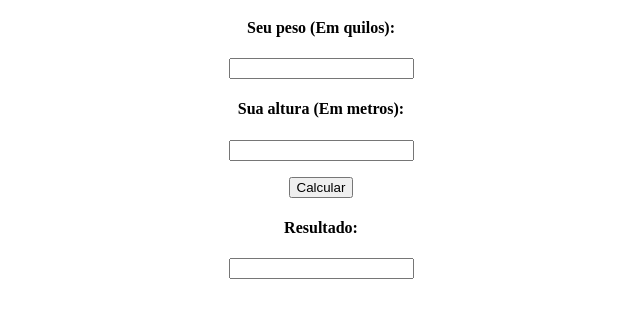
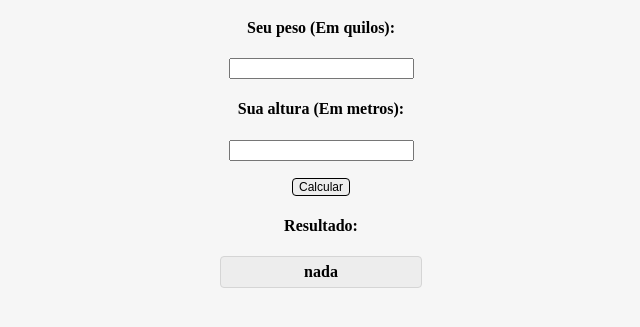
Before and after one commit to fehsato/Projeto-IMC, a plain HTML site: page index.html in a window 1280 px wide. Shown: the part 61-388 px from the top of the page, without its empty margins (319-959 px from the left). Drawn offline with Linux system fonts and the light colour scheme.

Commit message:
Add files via upload

```diff
--- a/index.html
+++ b/index.html
@@ -11,14 +11,16 @@
 <body>
     <h1>Projeto IMC</h1>
     <h4>Seu peso (Em quilos): </h4>
-    <input type="text" id="peso">
+    <input type="number" id="peso">
     <h4>Sua altura (Em metros): </h4>
-    <input type="text" id="altura">
+    <input type="number" id="altura">
     <p>
     <button onclick="calcularIMC()"> Calcular </button>
     </p>
     <h4>Resultado: </h4>
-    <input type="text" id="result" readonly>
+    <div class="resultado">
+        <h4 id="txt-resultado">  nada</h4>
+    </div>
 
 
 
--- a/script.js
+++ b/script.js
@@ -5,5 +5,33 @@ function calcularIMC() {
     altura = altura / 100;
     result = peso / (altura*altura);
 
-    document.getElementById('result').value = result;
+    const textResult = document.getElementById("txt-resultado");
+
+
+
+
+    // alert(Math.round(result));
+
+    if(result < 18.5){
+        textResult.innerHTML = "Magreza"
+    }
+
+    if( 24.9 < result || result > 18.5){
+        textResult.innerHTML = "Normal"
+    }
+
+    if( 29.9 < result || result > 25.0){
+    textResult.innerHTML = "Sobrepeso"
+    }
+
+    if( 34.9 < result || result > 30){
+        textResult.innerHTML = "Obesidade grau I"
+    }
+
+    if( 39.9 < result || result > 35){
+        textResult.innerHTML = "Obesidade grau II"
+    }
+    if( result > 40){
+        textResult.innerHTML = "Obesidade grau III"
+    }
 }
--- a/style.css
+++ b/style.css
@@ -1,7 +1,25 @@
 body {
     text-align: center;
+    background-color: #f6f6f6;
 }
 
 button {
     text-align: inherit;
+    background-color: rgb(237, 237, 237);
+    border: 1.2px solid;
+    border-radius: 4px;
+    font-size: 12px;
+
 }
+
+.resultado{
+    display: flex;
+    flex-direction: column;
+    width: 200px;
+    height: 30px;
+    margin:  0px auto;
+    background-color: #ededed;
+    justify-content: center;
+    text-align: center;
+    border: 1px solid #d5d5d5;
+    border-radius: 4px;}
```
